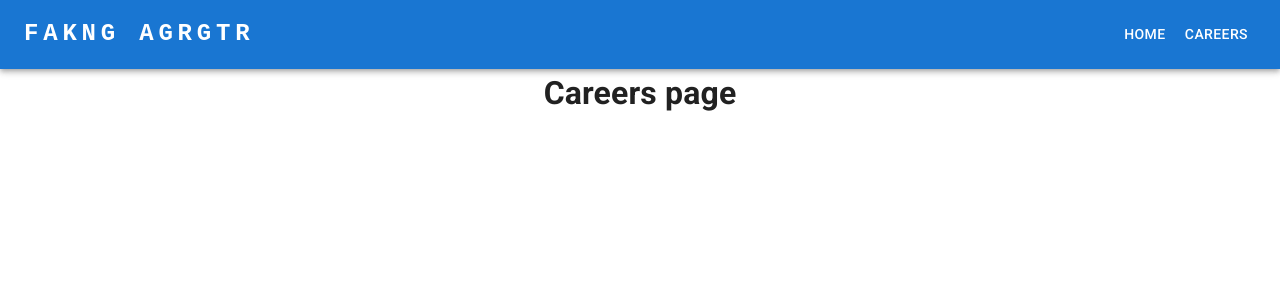
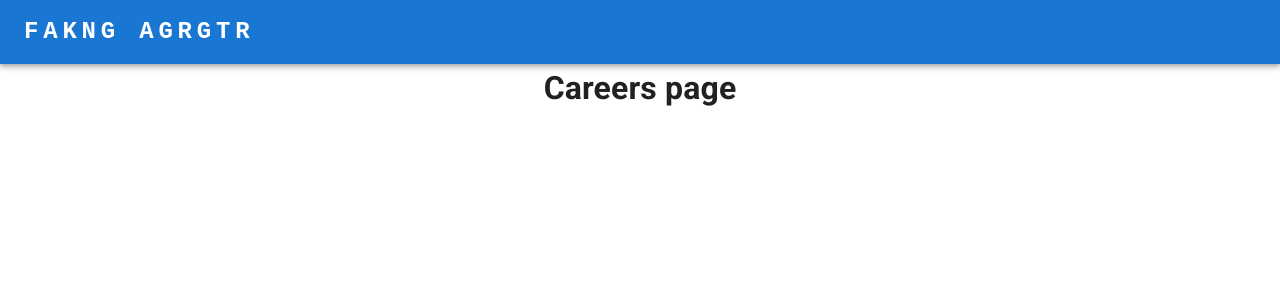
Before and after one commit to fakng-agrgtr/fakng-ui, a React (Create React App) app: page /careers in a window 1280 px wide. Shown: the top 300 px of the page. Built offline with nearby package versions, Linux system fonts and the light colour scheme.

Commit message:
Removed the menu in the header.

```diff
--- a/src/components/Header.jsx
+++ b/src/components/Header.jsx
@@ -1,16 +1,8 @@
 import AppBar from '@mui/material/AppBar';
-import Box from '@mui/material/Box';
-import Button from '@mui/material/Button';
 import Container from '@mui/material/Container';
 import Toolbar from '@mui/material/Toolbar';
 import Typography from '@mui/material/Typography';
 import * as React from 'react';
-import { Link } from 'react-router-dom';
-
-const pages = [
-  { name: 'Home', path: '/' },
-  { name: 'Careers', path: '/careers' },
-];
 
 function App() {
   return (
@@ -35,18 +27,6 @@ function App() {
           >
             FAKNG AGRGTR
           </Typography>
-          <Box sx={{ display: 'flex' }}>
-            {pages.map(({ name, path }) => (
-              <Link key={path} to={path}>
-                <Button
-                  key={name + path}
-                  sx={{ my: 2, color: 'white', display: 'block' }}
-                >
-                  {name}
-                </Button>
-              </Link>
-            ))}
-          </Box>
         </Toolbar>
       </Container>
     </AppBar>
```
